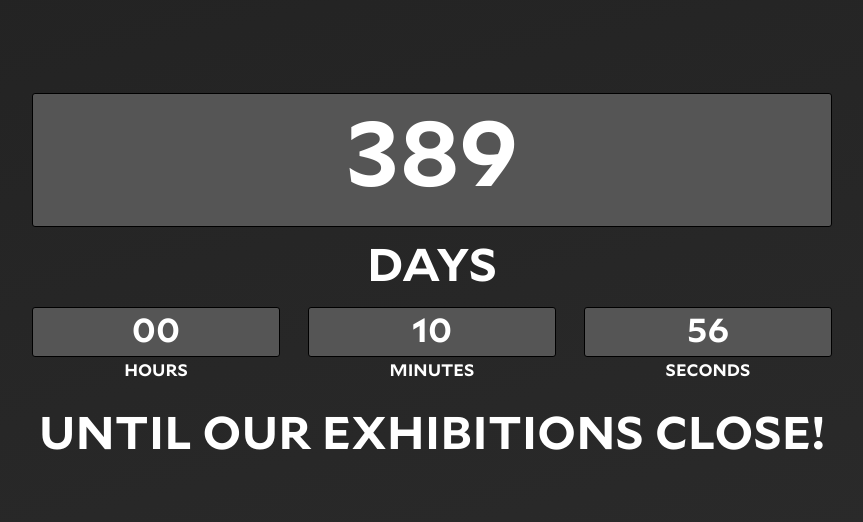
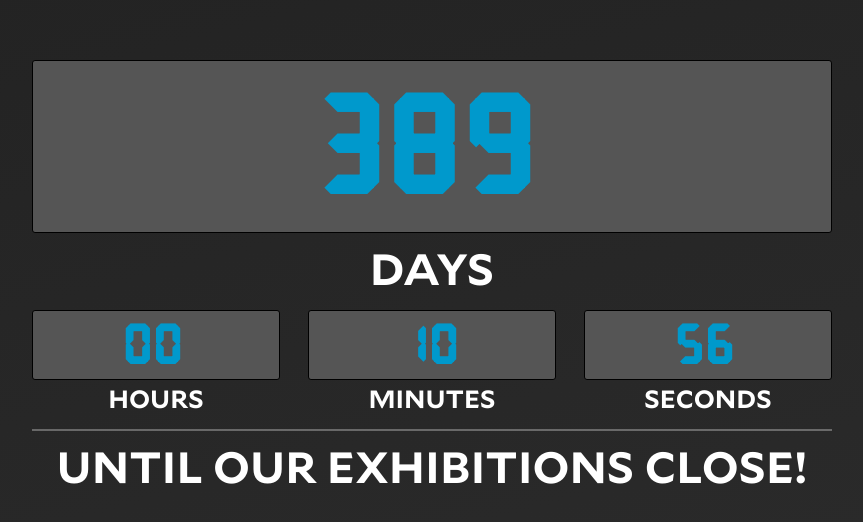
Before and after one commit to ypm-digitalmedia/countdown, a plain HTML site: page index.html in a window 1280 px wide. Shown: the part 124-646 px from the top of the page, without its empty margins (208-1071 px from the left). Drawn offline with Linux system fonts and the light colour scheme.

Commit message:
new font and sizing

```diff
--- a/css/fonts.css
+++ b/css/fonts.css
@@ -28,6 +28,14 @@ label,
    FONTS
    ========================================= */
 
+@font-face {
+    font-family: 'lcd';
+    src: url('../fonts/lcd-webfont.woff2') format('woff2'),
+         url('../fonts/lcd-webfont.woff') format('woff');
+    font-weight: normal;
+    font-style: normal;
+
+}
 
 /*--------------------------------------------------------------
 MALLORY FONTS (Mallory normal) - AM
--- a/css/main.css
+++ b/css/main.css
@@ -31,22 +31,32 @@ body {
 .countdown__item--large {
   flex: auto;
   width: 100%;
-  font-size: 2.75em;
+  font-size: 1.75em;
 }
 
 .countdown__timer {
   padding: .25em;
   background-color: #555;
-  color: white;
+  font-family: "lcd";
+  color: #0099cc;
   border: 1px solid black;
   border-radius: 3px;
   font-weight: bold;
-  font-size: 2em;
+  font-size: 3.5em;
+  letter-spacing: 0.1em;
+}
+
+.countdown__timer-large {
+	font-size: 5em;
+}
+
+#until {
+	border-top: 2px rgba(255,255,255,0.3) solid;
 
 }
 
 .countdown__label {
-  font-size: 1em;
+  font-size: 1.5em;
   padding-top: .40em;
 }
 .countdown__item--large .countdown__label:before, .countdown__item--large .countdown__label:after {
--- a/index.html
+++ b/index.html
@@ -9,7 +9,7 @@
 <body>
   <div class="countdown" id="js-countdown">
     <div class="countdown__item countdown__item--large">
-      <div class="countdown__timer js-countdown-days" aria-labelledby="day-countdown">
+      <div class="countdown__timer countdown__timer-large js-countdown-days" aria-labelledby="day-countdown">
 
       </div>
 
@@ -39,7 +39,7 @@
 
       <div class="countdown__label" id="second-countdown">Seconds</div>
     </div>
-    <div class="countdown__item countdown__item--large">
+    <div class="countdown__item countdown__item--large" id="until">
 
       <div class="countdown__label" id="until-countdown">Until our exhibitions close!</div>
     </div>
--- /dev/null
+++ b/stylesheet.css
@@ -0,0 +1,12 @@
+/*! Generated by Font Squirrel (https://www.fontsquirrel.com) on June 7, 2019 */
+
+
+
+@font-face {
+    font-family: 'lcd_att_phone_timedateregular';
+    src: url('lcd-webfont.woff2') format('woff2'),
+         url('lcd-webfont.woff') format('woff');
+    font-weight: normal;
+    font-style: normal;
+
+}
```
Also changed, not shown: fonts/lcd-webfont.woff (added), fonts/lcd-webfont.woff2 (added), lcd-webfont.woff (added), lcd-webfont.woff2 (added).
